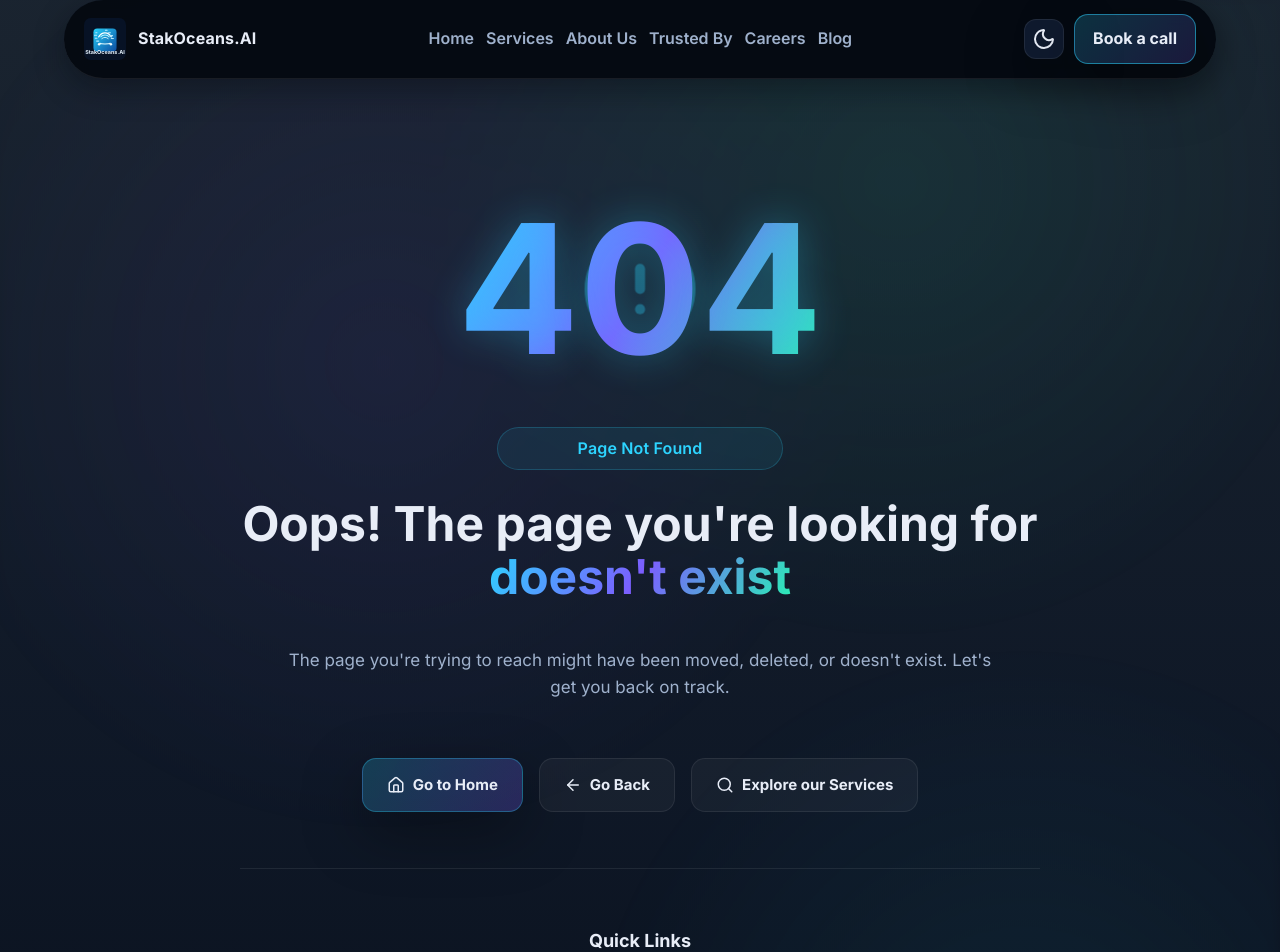
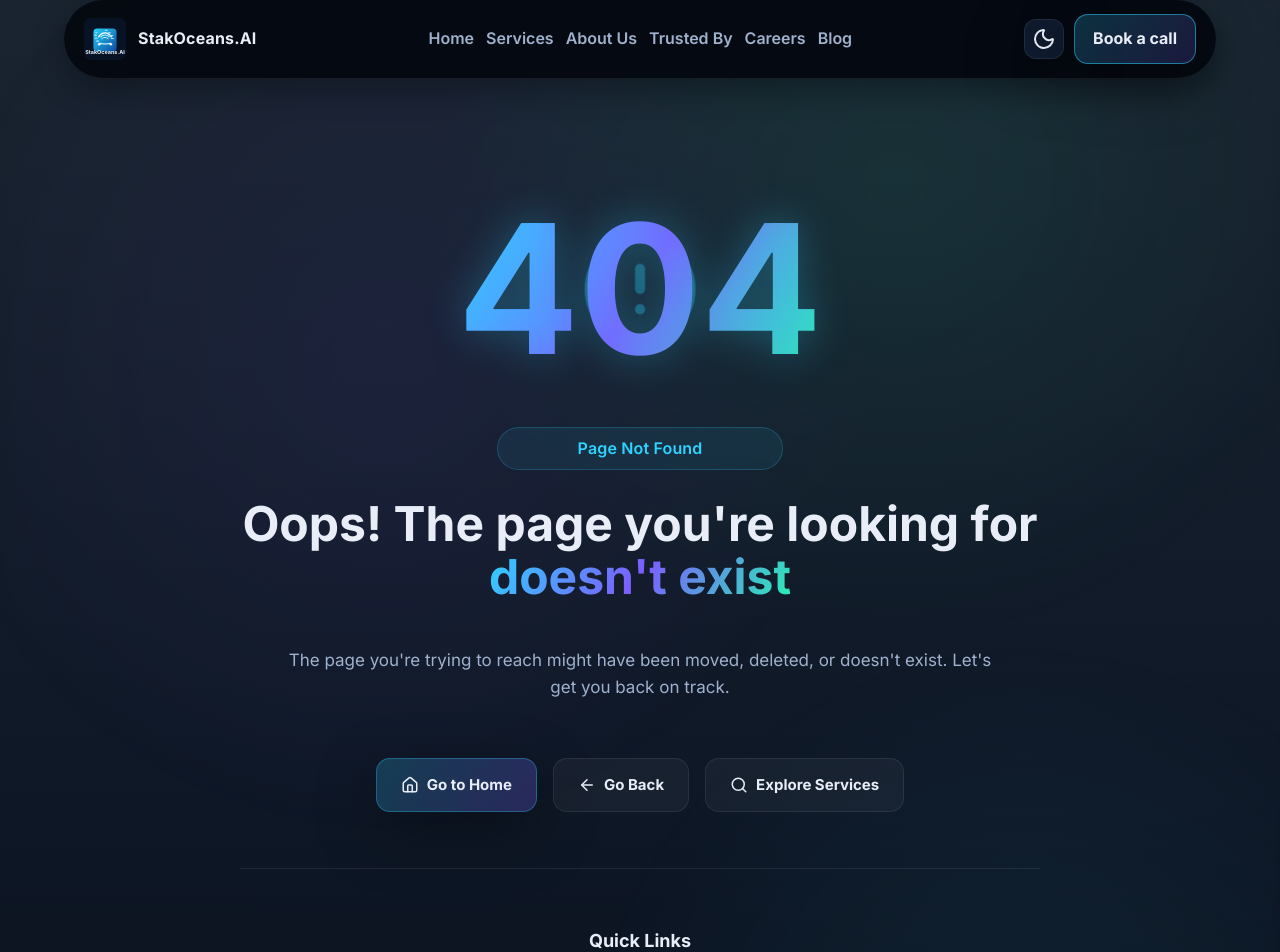
Before and after one commit to front-end786/Stackoceans, a React (Vite) app: page /capabilities in a window 1280 px wide. Shown: the top 952 px of the page. Built offline with nearby package versions, Linux system fonts and the light colour scheme.

Commit message:
new changes

```diff
--- a/src/pages/NotFound.jsx
+++ b/src/pages/NotFound.jsx
@@ -44,7 +44,7 @@ const NotFound = () => {
                 </button>
                 <Link to="/services" className={styles.secondary}>
                   <Search size={18} />
-                  Explore our Services
+                  Explore Services
                 </Link>
               </div>
 
```
